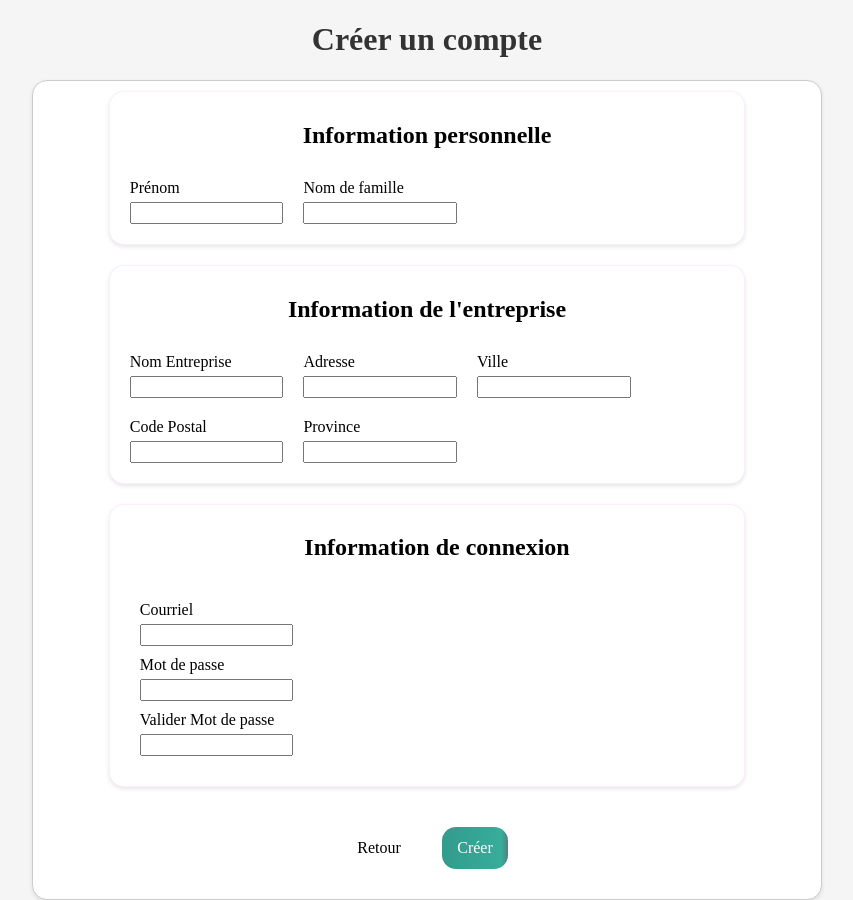
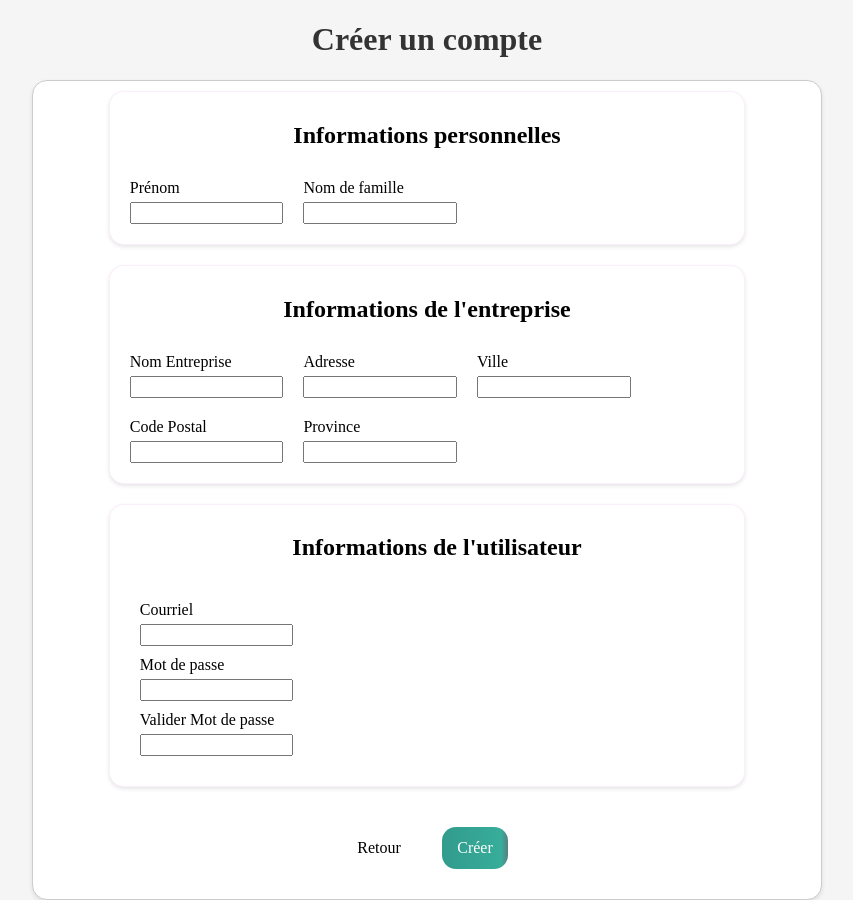
Before and after one commit to ecoleduweb/ProjetApplicationH2024, a SvelteKit app in the folder front-end/projet_application/: page /register in a window 1280 px wide. Shown: the whole page, without its empty margins (213-1066 px from the left). Built offline with nearby package versions, Linux system fonts and the light colour scheme; a web font is replaced by a local one.

Commit message:
Correction des titres

```diff
--- a/front-end/projet_application/src/routes/register/+page.svelte
+++ b/front-end/projet_application/src/routes/register/+page.svelte
@@ -33,7 +33,7 @@
 
   <form on:submit|preventDefault={handleSubmit} class="form-register">
     <div class="info-block">
-      <h2>Information personnelle</h2>
+      <h2>Informations personnelles</h2>
       <div class="form-fields">
         <div class="form-inputs">
           <label for="firstName">Prénom</label>
@@ -56,7 +56,7 @@
       </div>
     </div>
     <div class="info-block">
-      <h2>Information de l'entreprise</h2>
+      <h2>Informations de l'entreprise</h2>
       <div class="form-fields">
         <div class="form-inputs">
           <label for="entreprise">Nom Entreprise</label>
@@ -101,7 +101,7 @@
       </div>
     </div>
     <div class="info-block">
-      <h2>Information de connexion</h2>
+      <h2>Informations de l'utilisateur</h2>
       <div class="form-connexion">
         <div class="form-inputs">
           <label for="email">Courriel</label>
```
